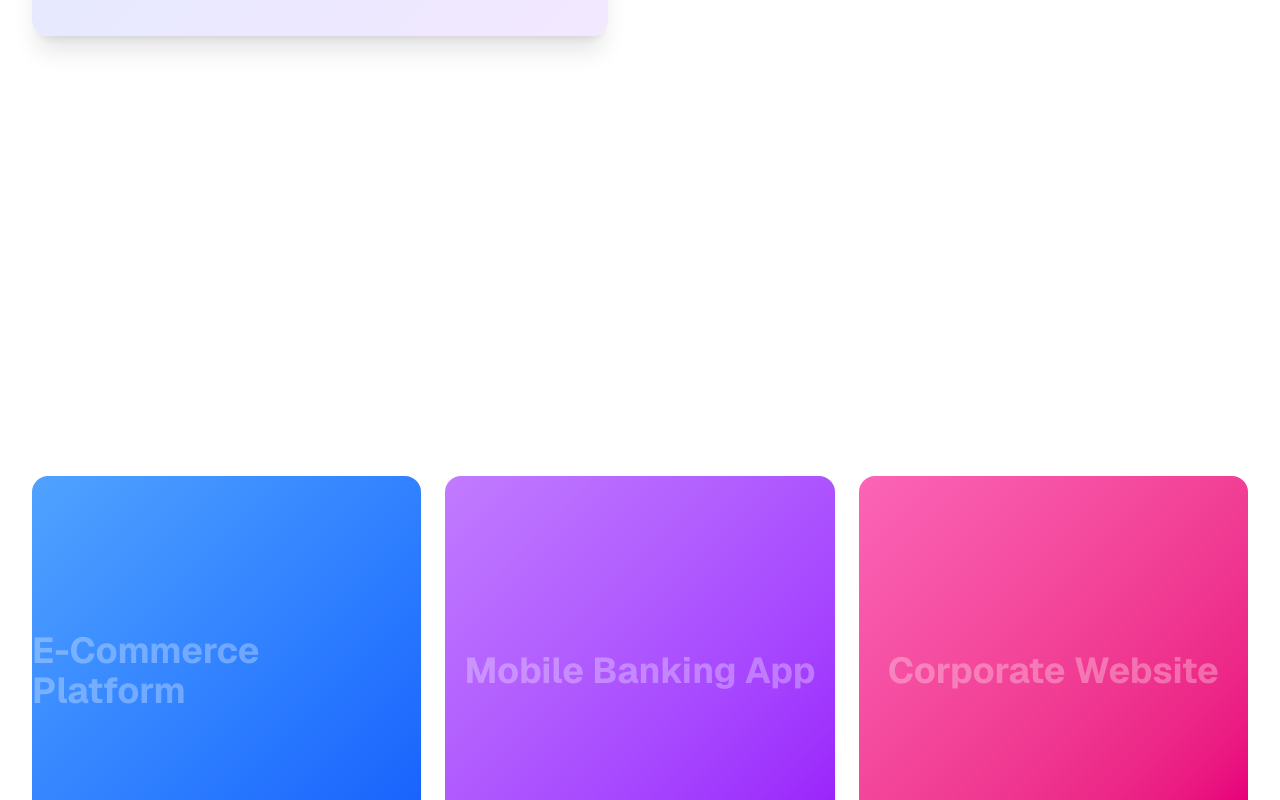
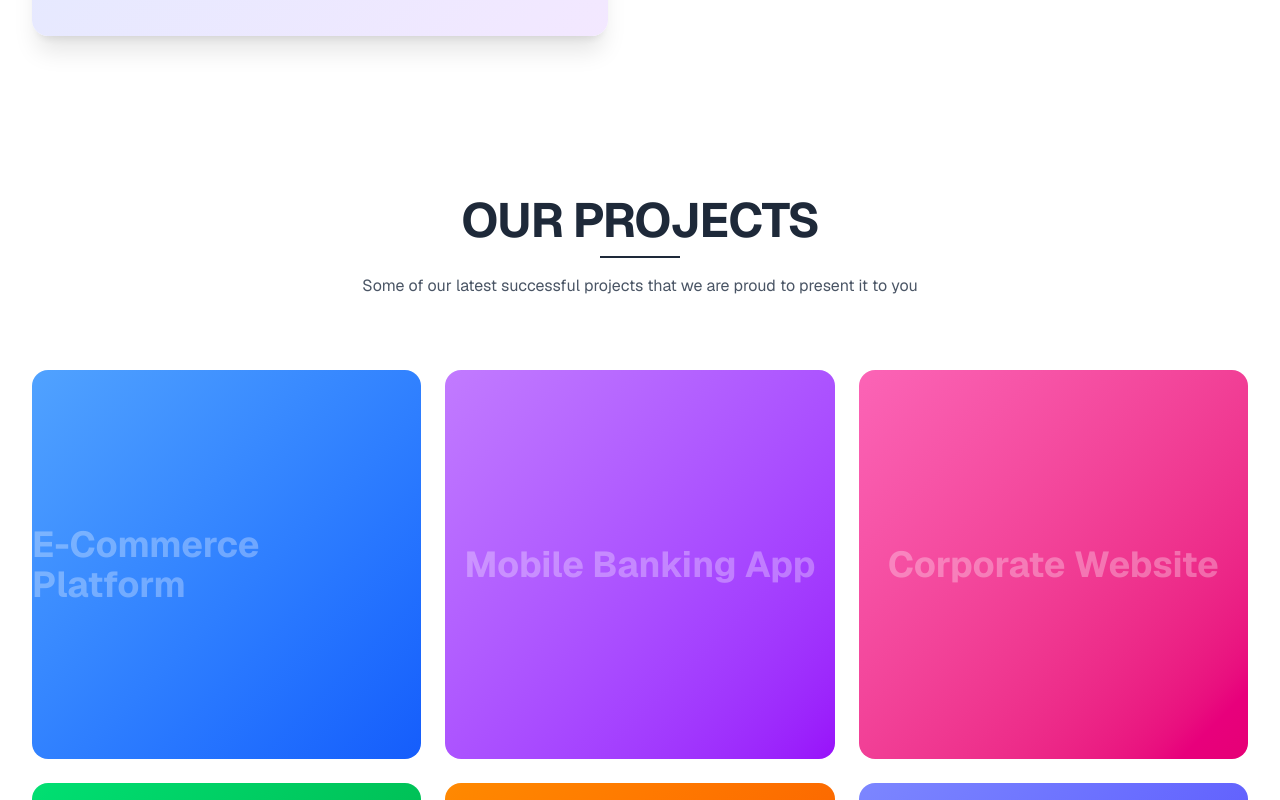
Before and after one commit to Abdulwahabb99/ZOHR-project, a Next.js app: page / in a window 1280 px wide. Shown: the part 1500-2300 px from the top of the page. Built offline with nearby package versions, Linux system fonts and the light colour scheme.

Commit message:
Enhance: Update PortfolioSection styling and animations. Adjust section padding, header text, and description for improved presentation and clarity.

```diff
--- a/components/PortfolioSection.tsx
+++ b/components/PortfolioSection.tsx
@@ -19,6 +19,7 @@ export default function PortfolioSection() {
         entries.forEach((entry) => {
           if (entry.isIntersecting) {
             entry.target.classList.add('animate-slide-up');
+            observer.unobserve(entry.target);
           }
         });
       },
@@ -75,17 +76,18 @@ export default function PortfolioSection() {
     <section
       id="portfolio"
       ref={sectionRef}
-      className="py-20 md:py-32 bg-white"
+      className="py-12 md:py-16 bg-white"
     >
       <div className="max-w-7xl mx-auto px-4 sm:px-6 lg:px-8">
         {/* Section Header */}
-        <div className="text-center mb-16 fade-in-element opacity-0 translate-y-8 transition-all duration-700">
-          <h2 className="text-3xl sm:text-4xl md:text-5xl font-bold text-gray-900 mb-4">
+        <div className="text-center mb-10">
+          <h2 className="text-3xl sm:text-4xl md:text-5xl font-bold text-gray-800 mb-3 uppercase tracking-tight">
             Our Projects
           </h2>
-          <p className="text-lg text-gray-600 max-w-2xl mx-auto">
-            Explore some of our recent work and see how we've helped businesses
-            achieve their goals.
+          {/* Underline */}
+          <div className="w-20 h-0.5 bg-gray-800 mx-auto mb-4"></div>
+          <p className="text-base text-gray-600 max-w-2xl mx-auto">
+            Some of our latest successful projects that we are proud to present it to you
           </p>
         </div>
 
```
